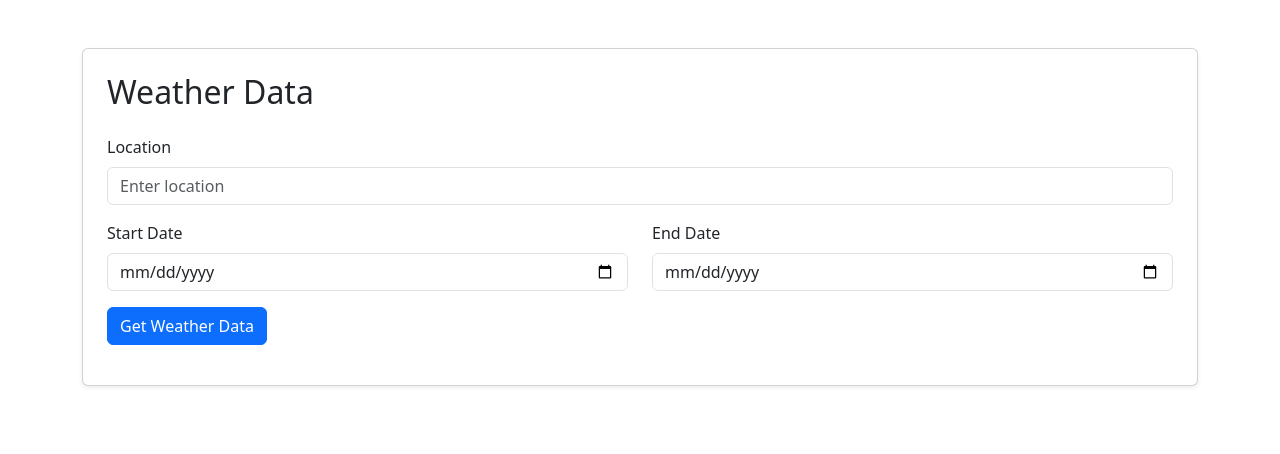
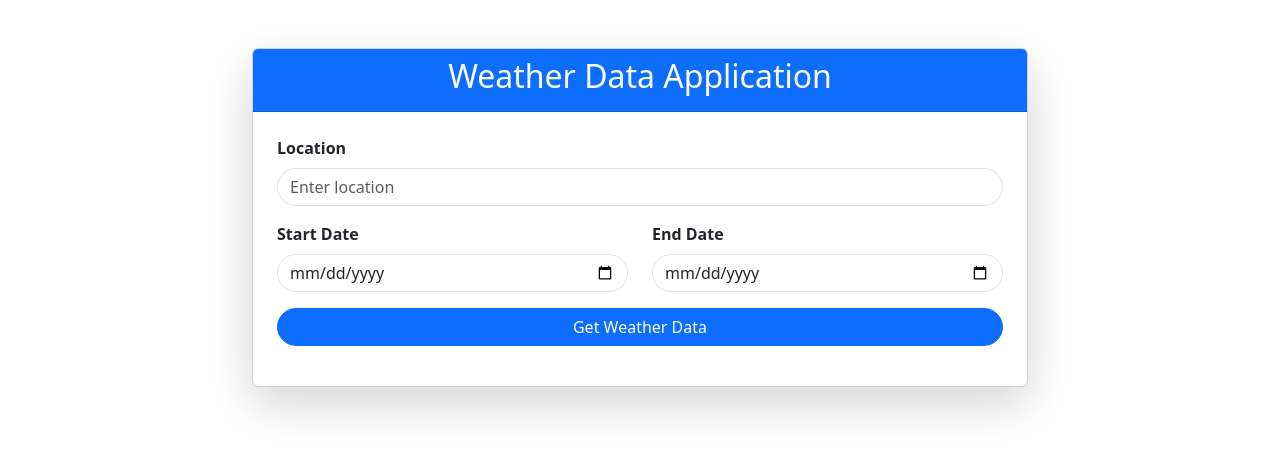
Before and after one commit to Minio10/Meteo_API, a React (Create React App) app in the folder meteo-client/: page / in a window 1280 px wide. Shown: the top 454 px of the page. Built offline with nearby package versions, Linux system fonts and the light colour scheme.

Commit message:
Add more space to the title of the tabs

```diff
--- a/meteo-client/src/App.js
+++ b/meteo-client/src/App.js
@@ -47,18 +47,18 @@ const App = () => {
 
   // Prepare data for chart and table
   const chartDataTemperature = weatherData && {
-    labels: weatherData.map(item => item.date), // Dates as x-axis
+    labels: weatherData.map(item => item.date),
     datasets: [
       {
         label: 'High Temperature (°C)',
-        data: weatherData.map(item => item.temperature_high), // High temperatures
+        data: weatherData.map(item => item.temperature_high),
         borderColor: 'rgba(255, 99, 132, 1)',
         backgroundColor: 'rgba(255, 99, 132, 0.2)',
         fill: true,
       },
       {
         label: 'Low Temperature (°C)',
-        data: weatherData.map(item => item.temperature_low), // Low temperatures
+        data: weatherData.map(item => item.temperature_low),
         borderColor: 'rgba(54, 162, 235, 1)',
         backgroundColor: 'rgba(54, 162, 235, 0.2)',
         fill: true,
@@ -67,11 +67,11 @@ const App = () => {
   };
 
   const chartDataPrecipitation = weatherData && {
-    labels: weatherData.map(item => item.date), // Dates as x-axis
+    labels: weatherData.map(item => item.date),
     datasets: [
       {
         label: 'Precipitation (mm)',
-        data: weatherData.map(item => item.precipitation), // Precipitation
+        data: weatherData.map(item => item.precipitation),
         borderColor: 'rgba(75, 192, 192, 1)',
         backgroundColor: 'rgba(75, 192, 192, 0.2)',
         fill: false,
@@ -80,20 +80,23 @@ const App = () => {
   };
 
   return (
-    <Container className="my-5">
-      <Card className="p-4 shadow-sm">
-        <h2 className="mb-4">Weather Data</h2>
-
+    <Container className="my-5" style={{ maxWidth: '800px' }}>
+      <Card className="shadow-lg">
+        <Card.Header className="bg-primary text-white text-center">
+          <h2>Weather Data Application</h2>
+        </Card.Header>
+        <Card.Body className="p-4">
           <Form onSubmit={handleSubmit}>
             <Row className="mb-3">
               <Col md={12}>
                 <Form.Group controlId="location">
-                <Form.Label>Location</Form.Label>
+                  <Form.Label className="fw-bold">Location</Form.Label>
                   <Form.Control
                     type="text"
                     placeholder="Enter location"
                     value={location}
                     onChange={(e) => setLocation(e.target.value)}
+                    className="rounded-pill"
                     required
                   />
                 </Form.Group>
@@ -103,22 +106,24 @@ const App = () => {
             <Row className="mb-3">
               <Col md={6}>
                 <Form.Group controlId="start_date">
-                <Form.Label>Start Date</Form.Label>
+                  <Form.Label className="fw-bold">Start Date</Form.Label>
                   <Form.Control
                     type="date"
                     value={startDate}
                     onChange={(e) => setStartDate(e.target.value)}
+                    className="rounded-pill"
                     required
                   />
                 </Form.Group>
               </Col>
               <Col md={6}>
                 <Form.Group controlId="end_date">
-                <Form.Label>End Date</Form.Label>
+                  <Form.Label className="fw-bold">End Date</Form.Label>
                   <Form.Control
                     type="date"
                     value={endDate}
                     onChange={(e) => setEndDate(e.target.value)}
+                    className="rounded-pill"
                     required
                   />
                 </Form.Group>
@@ -127,7 +132,7 @@ const App = () => {
 
             <Row className="mb-3">
               <Col md={12}>
-              <Button variant="primary" type="submit" block>
+                <Button variant="primary" type="submit" className="w-100 rounded-pill">
                   Get Weather Data
                 </Button>
               </Col>
@@ -139,8 +144,9 @@ const App = () => {
 
           {/* Loader */}
           {loading && (
-          <div className="mt-3">
-            <Spinner animation="border" variant="primary" /> Loading...
+            <div className="mt-3 text-center">
+              <Spinner animation="border" variant="primary" />
+              <p className="mt-2">Fetching data...</p>
             </div>
           )}
 
@@ -148,16 +154,16 @@ const App = () => {
           {!loading && weatherData && (
             <Tabs defaultActiveKey="temperature" id="weather-data-tabs" className="mt-4">
               <Tab eventKey="temperature" title="Temperature">
-              <h3>Temperature Data (Chart)</h3>
+                <h3 className="mt-4 mb-4 text-primary">Temperature Data (Chart)</h3>
                 <Line data={chartDataTemperature} />
               </Tab>
               <Tab eventKey="precipitation" title="Precipitation">
-              <h3>Precipitation Data (Chart)</h3>
+                <h3 className="mt-4 mb-4 text-primary">Precipitation Data (Chart)</h3>
                 <Line data={chartDataPrecipitation} />
               </Tab>
               <Tab eventKey="table" title="Weather Table">
-              <h3>Weather Data (Table)</h3>
-              <Table striped bordered hover>
+                <h3 className="mt-4 mb-4 text-primary">Weather Data (Table)</h3>
+                <Table striped bordered hover responsive>
                   <thead>
                     <tr>
                       <th>Date</th>
@@ -180,6 +186,7 @@ const App = () => {
               </Tab>
             </Tabs>
           )}
+        </Card.Body>
       </Card>
     </Container>
   );
```
Lines whose indentation alone changed are shown as unchanged.
